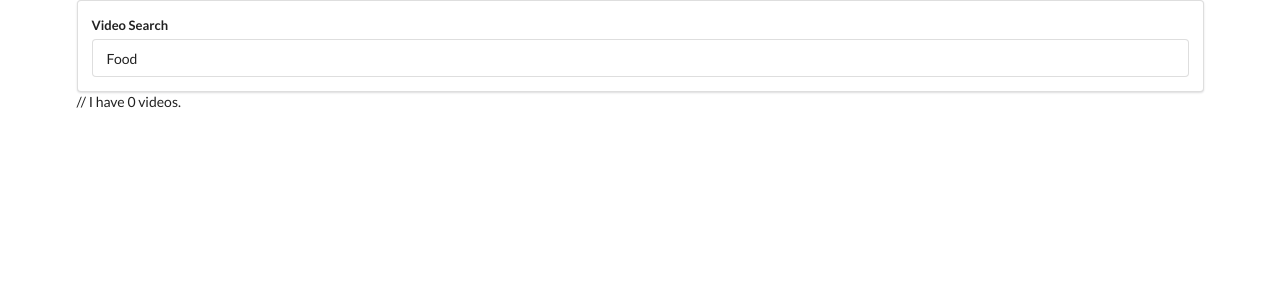
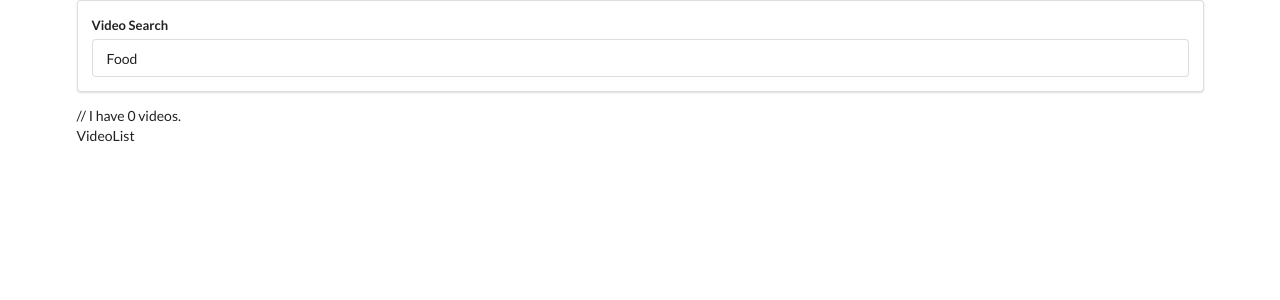
Before and after one commit to Marius-De-Allie/React---YouTube-search, a React (Create React App) app: page / in a window 1280 px wide. Shown: the top 300 px of the page. Built offline with nearby package versions, Linux system fonts and the light colour scheme.

Commit message:
Add VideoList component to App component render method

```diff
--- a/src/components/App.js
+++ b/src/components/App.js
@@ -35,6 +35,7 @@ onSearchTermSubmit = async (searchTerm) => {
       <div className="ui container">
         <SearchBar onSearchTermSubmit={this.onSearchTermSubmit} />
         // {`I have ${this.state.videos.length} videos.`}
+        <VideoList />
       </div>
     );
   }
```
